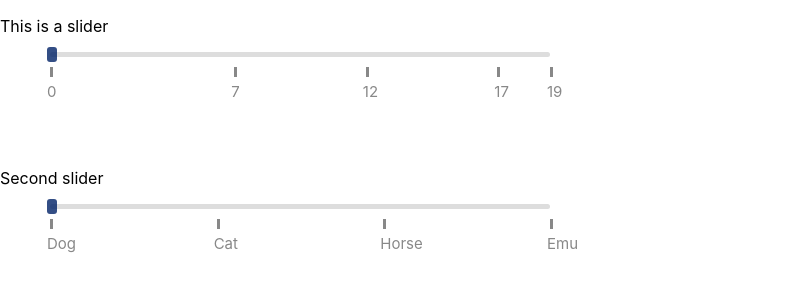
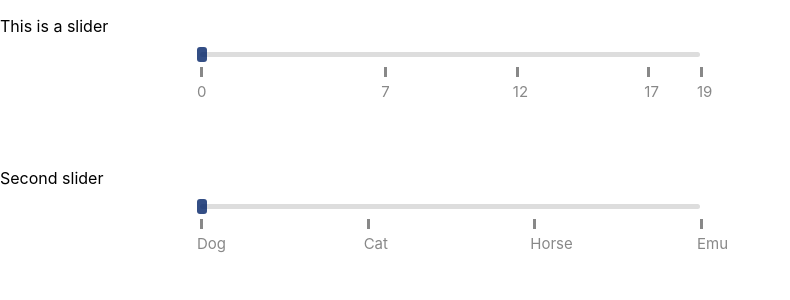
Before and after one commit to parthsarathiv/slider-project, a React (Create React App) app: page / in a window 1280 px wide. Shown: the top 300 px of the page, without its empty margins (0-790 px from the left). Built offline with nearby package versions, Linux system fonts and the light colour scheme.

Commit message:
refactored into hooks

```diff
--- a/src/App.css
+++ b/src/App.css
@@ -1,4 +1,4 @@
 .container {
-  margin-left: 50px;
+  margin-left: 200px;
   padding: 100x;
 }
--- a/src/App.js
+++ b/src/App.js
@@ -1,5 +1,5 @@
 import React from 'react';
-import Slider from './Slider';
+import Slider from './SliderHooks';
 import './App.css';
 
 function App() {
--- /dev/null
+++ b/src/SliderHooks.js
@@ -0,0 +1,183 @@
+import React, { useRef, useState, useEffect } from 'react';
+import styled from "styled-components";
+import './Slider.css';
+import {useSpring, animated} from 'react-spring';
+
+const StyledSlider = styled.div`
+  position: relative;
+  border-radius: 3px;
+  background: #dddddd;
+  height: 5px;
+  width: ${props => props.width};
+`;
+
+const StyledThumb = styled(animated.div)`
+  width: 10px;
+  height: 15px;
+  border-radius: 3px;
+  position: relative;
+  top: -5px;
+  opacity: 0.8;
+  background: #002266;
+  cursor: pointer;
+`;
+
+const Tick = styled.div`
+    position: absolute;
+    border-left: solid #888888;
+    height: 10px;
+    width: 1px;
+    left: ${props => props.x};
+`;
+
+const Label = styled.p`
+    position: absolute;
+    left: ${props => props.x};
+    color: #888888;
+    font-size: 15px;
+    user-select: none;
+`;
+
+
+function generateNumericLabels (points, div_width, point_start_val) {
+
+    return (
+        [points.map(point => (
+            <Tick key = {point.val} x = {`${(point.val - point_start_val) * div_width}px`}/>
+            )
+        ),
+        points.map(point => (
+                <Label key = {point.label} x = {`${((point.val - point_start_val) * div_width) - 3}px`}>{point.label}</Label>
+            )
+        )
+        ]
+    );
+}
+
+function generateTextLabels (points, div_width) {
+
+    return (
+        [points.map((point, index) => (
+            <Tick key = {point.val} x = {`${index * div_width}px`}/>
+            )
+        ),
+        points.map((point, index) => (
+                <Label key = {point.label} x = {`${(index * div_width) - 3}px`}>{point.label}</Label>
+            )
+        )
+        ]
+    );
+}
+
+
+function xPositionToValue(ref, div_width, start_val){
+    return (start_val + (ref/div_width));
+}
+
+function nearestValue(refval, points){
+    let [min, val, index] = [Infinity, null, 0];
+    let i = 0;
+    for (let point of points) {
+
+        let diff = Math.abs(point.val - refval);
+        if (diff < min) {
+        min = diff;
+        val = point.val;
+        index = i;
+        }
+
+        i = i + 1;
+    }
+    return [val, index];
+}
+
+export default function Slider(props) {
+
+    const containerRef = useRef(null);
+
+    let sorted_points = [...props.points].sort((p1, p2) => p1.val - p2.val);
+
+    const [thumbXPos, setThumbXPos] = useState(0);
+    const [thumbValue, setThumbValue] = useState(props.isText ? props.points[0].val : sorted_points[0].val);
+    const [isMouseDown, setIsMouseDown] = useState(0);
+    const [offsetLeft, setOffsetLeft] = useState(0);
+    const [startValue, setStartValue] = useState(props.isText ? 0 : sorted_points[0].val);
+    const [endValue, setEndValue] = useState(props.isText ? 0 : sorted_points[sorted_points.length - 1].val);
+    const [divisionWidth, setDivisionWidth] = useState(props.isText ? props.width/(props.points.length - 1) : props.width/(endValue - startValue));
+    const [index, setIndex] = useState(0);
+
+
+    useEffect(() => {
+        const rect = containerRef.current.getBoundingClientRect();
+        setOffsetLeft(rect.left);
+    }, []);
+
+
+    function handleDragEnter(e) {
+        setIsMouseDown(true);
+        setThumbXPos(e.nativeEvent.clientX - offsetLeft);
+
+        if(!props.isText){
+            let refval = xPositionToValue(e.nativeEvent.clientX - offsetLeft, divisionWidth, startValue);
+            let valindexpair = nearestValue(refval, props.points);
+
+            setThumbValue(valindexpair[0]);
+            setIndex(valindexpair[1]);
+        }else{
+            let i = Math.round((e.nativeEvent.clientX - offsetLeft)/divisionWidth);
+            setIndex(i);
+            setThumbValue(props.points[i].val);
+        }
+    }
+
+
+    function handleDragExit(e) {
+        if(!isMouseDown){
+            return;
+        }
+
+        setIsMouseDown(false);
+
+        if (!props.isText){
+            let refval = xPositionToValue(e.nativeEvent.clientX - offsetLeft, divisionWidth, startValue);
+            console.log(refval);
+            let valindexpair = nearestValue(refval, props.points);
+            console.log(valindexpair);
+            setThumbValue(valindexpair[0]);
+            setThumbXPos((valindexpair[0] - startValue)*divisionWidth);
+            setIndex(valindexpair[1]);
+
+        }else{
+            let i = Math.round((e.nativeEvent.clientX - offsetLeft)/divisionWidth);
+            setIndex(i);
+            setThumbValue(props.points[i].val);
+            setThumbXPos(i*divisionWidth);
+        }
+    }
+
+    function handleDragThrough(e) {
+        if(isMouseDown){
+            setThumbXPos(e.nativeEvent.clientX - offsetLeft);
+            if(!props.isText){
+                let refval = xPositionToValue(e.nativeEvent.clientX - offsetLeft, divisionWidth, startValue);
+                let valindexpair = nearestValue(refval, props.points);
+                setThumbValue(valindexpair[0]);
+                setIndex(valindexpair[1]);
+            }else{
+                let i = Math.round((e.nativeEvent.clientX - offsetLeft)/divisionWidth);
+                setIndex(i);
+                setThumbValue(props.points[i].val);
+            }
+        }
+    }
+
+
+    return (
+        <div className = "container" onMouseDown = {handleDragEnter} onMouseUp = {handleDragExit} onMouseMove = {handleDragThrough} onMouseLeave = {handleDragExit} ref = {containerRef}>
+            <StyledSlider width = {`${props.width}px`} >
+                <StyledThumb style={{left: `${thumbXPos - 3}px`}}/>
+                {props.isText ? generateTextLabels(props.points, divisionWidth) : generateNumericLabels(props.points, divisionWidth, startValue)}
+            </StyledSlider>
+        </div>
+    );
+}
```
